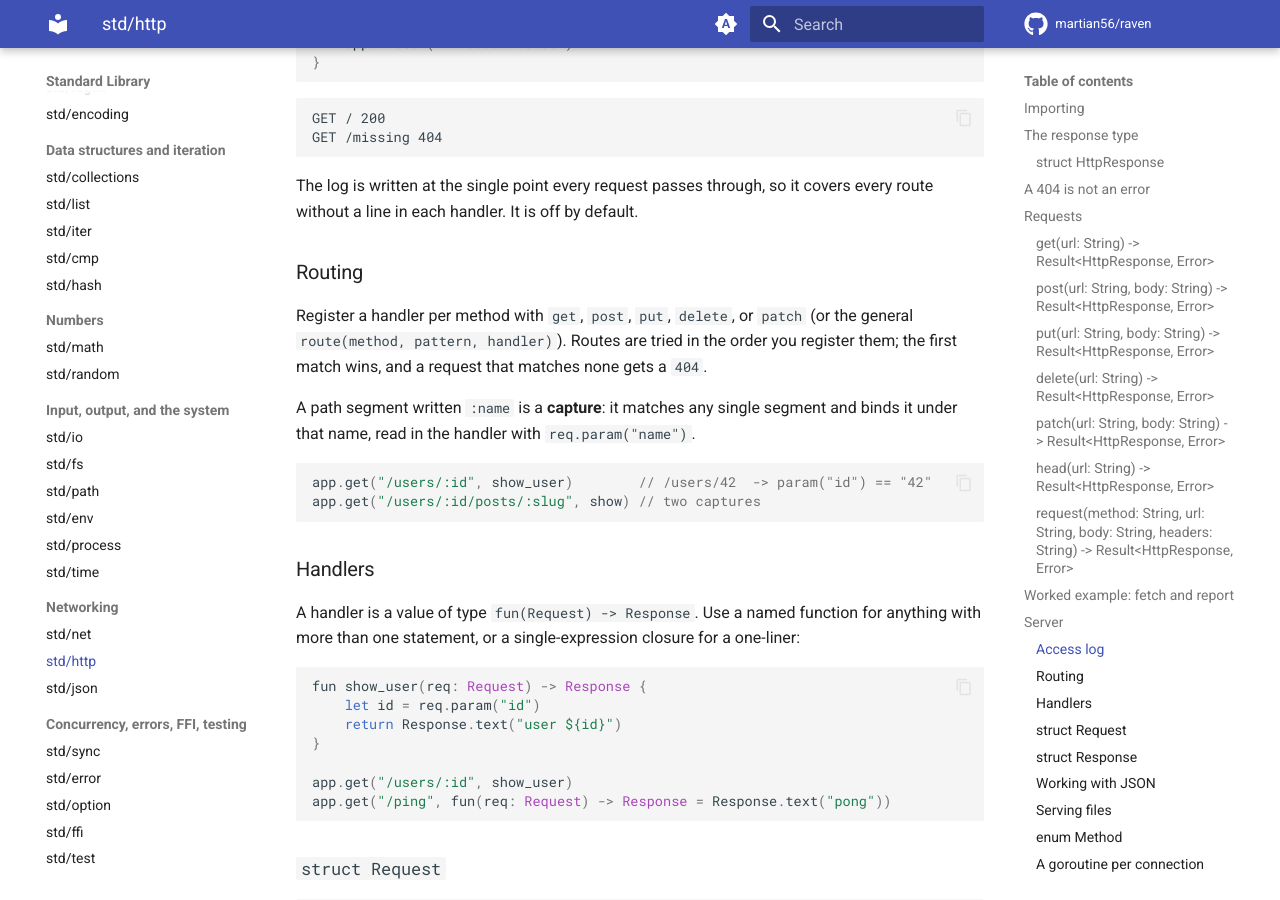
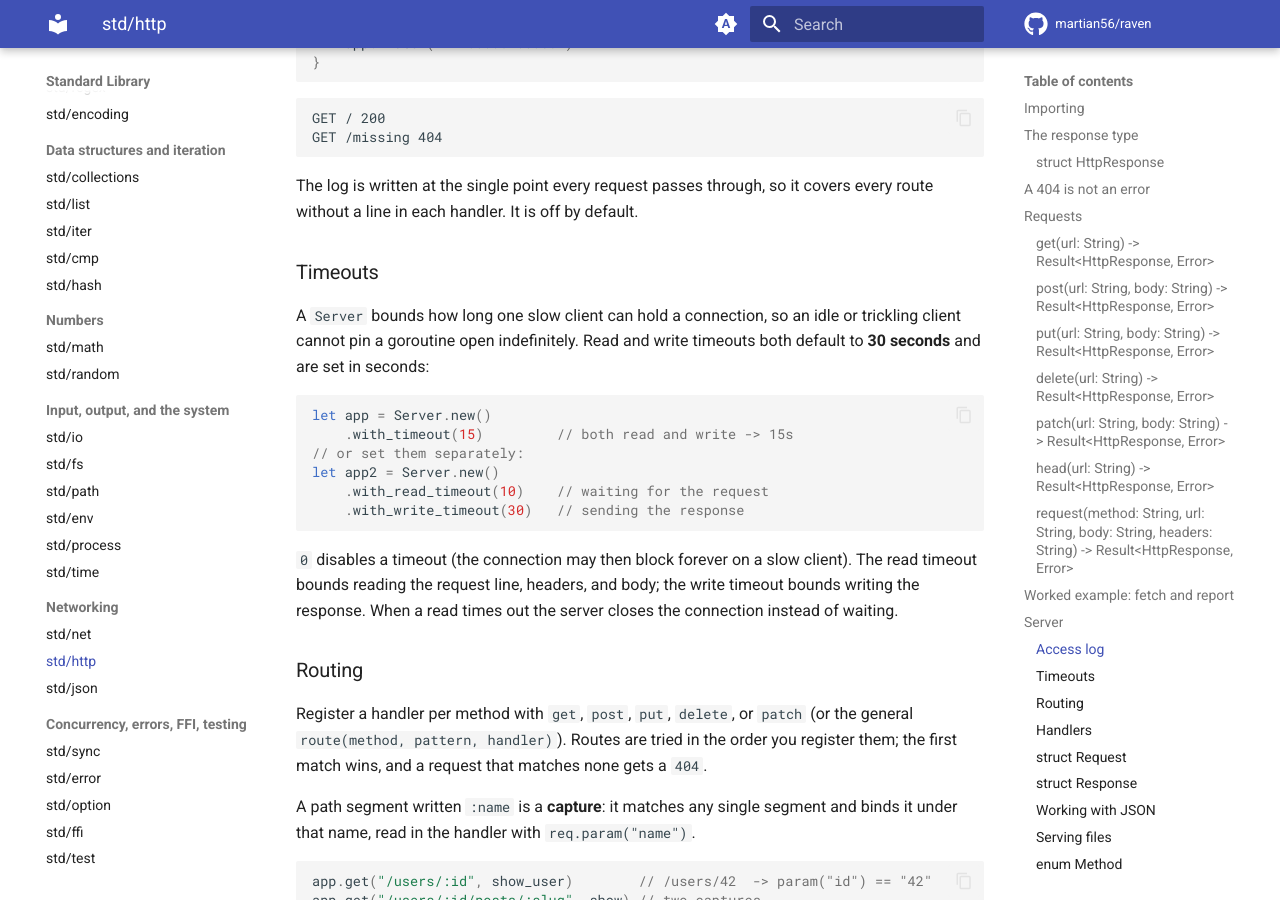
Before and after one commit to martian56/raven, an MkDocs documentation site: the page built from docs/v2/guide/stdlib/http.md, in a window 1280 px wide and 900 px high, scrolled down 5041 px. Built offline with MkDocs 1.6.1 and Material for MkDocs 9.7.7, drawn with Linux system fonts in a browser that asks for light colours; comment, search, counter and statistics services are not loaded.

Commit message:
feat: read and write timeouts for the std/http server
A slow or idle client could hold a connection's goroutine open forever:
the server read the request line, headers, and body with no time bound, so
a client that connected and then stalled (or trickled bytes) pinned a
goroutine indefinitely (a slowloris-style hang).

Give `Server` read and write timeouts, applied to each accepted connection
before any I/O, so a stalled client is dropped instead of held. Both default
to 30 seconds and are configurable: `with_timeout(seconds)` sets both,
`with_read_timeout`/`with_write_timeout` set one, and `0` disables. Add the
write-side runtime primitive `raven_net_set_write_timeout_ms` and expose it on
`std/net` `TcpStream` as `set_write_timeout_ms`, mirroring the read side.

Verified end to end: a complete request still returns 200, while a client
that sends a partial request and stalls is released after the timeout
(~2s with `with_timeout(2)`) instead of hanging.

````diff
--- a/Cargo.toml
+++ b/Cargo.toml
@@ -2,7 +2,7 @@
 members = [".", "raven-runtime"]
 
 [workspace.package]
-version = "2.18.70"
+version = "2.18.71"
 edition = "2021"
 authors = ["martian56"]
 license = "MIT"
--- a/docs/v2/guide/stdlib/http.md
+++ b/docs/v2/guide/stdlib/http.md
@@ -248,6 +248,26 @@ GET /missing 404
 The log is written at the single point every request passes through, so it
 covers every route without a line in each handler. It is off by default.
 
+### Timeouts
+
+A `Server` bounds how long one slow client can hold a connection, so an idle or
+trickling client cannot pin a goroutine open indefinitely. Read and write
+timeouts both default to **30 seconds** and are set in seconds:
+
+```rust
+let app = Server.new()
+    .with_timeout(15)         // both read and write -> 15s
+// or set them separately:
+let app2 = Server.new()
+    .with_read_timeout(10)    // waiting for the request
+    .with_write_timeout(30)   // sending the response
+```
+
+`0` disables a timeout (the connection may then block forever on a slow
+client). The read timeout bounds reading the request line, headers, and body;
+the write timeout bounds writing the response. When a read times out the server
+closes the connection instead of waiting.
+
 ### Routing
 
 Register a handler per method with `get`, `post`, `put`, `delete`, or `patch`
````
Also changed, not shown: CHANGELOG.md (+7 -0 lines), 4 other files.
